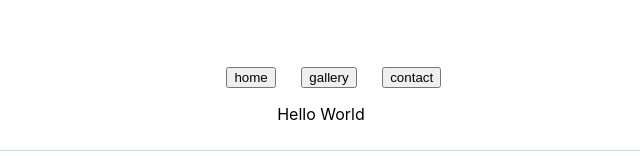
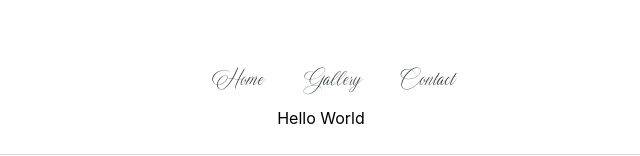
Before and after one commit to Marma92/portphotov2, a React (Create React App) app: page / in a window 1280 px wide. Shown: the part 130-286 px from the top of the page, without its empty margins (319-959 px from the left). Built offline with nearby package versions, Linux system fonts and the light colour scheme.

Commit message:
[new] adding some fancy to our new menu

```diff
--- a/src/components/nav/nav.css
+++ b/src/components/nav/nav.css
@@ -7,3 +7,20 @@
 .flexEntry{
   margin-left: 2%;
 }
+
+button{
+  border: none;
+  background-color: white;
+  font-family: Westwood-Studio, serif;
+  color: #313d45;
+  font-size: 1.5em;
+  transition: 0.7s;
+  -webkit-transition: 0.7s;
+}
+
+button:hover{
+  transition: 0.7s;
+  -webkit-transition: 0.7s;
+  color: rgb(237, 183, 76);
+  cursor:pointer;
+}
--- a/src/components/nav/nav.jsx
+++ b/src/components/nav/nav.jsx
@@ -57,13 +57,13 @@ export class Nav extends Component {
       <>
         <div className='flexNav'>
           <div className='flexEntry'>
-            <button onClick={this.displayHome}> home </button>
+            <button onClick={this.displayHome}> Home </button>
           </div>
           <div  className='flexEntry'>
-            <button onClick={this.displayGallery}> gallery </button>
+            <button onClick={this.displayGallery}> Gallery </button>
           </div>
           <div  className='flexEntry'>
-            <button onClick={this.displayContact}> contact </button>
+            <button onClick={this.displayContact}> Contact </button>
           </div>
         </div>
       {page}
```
